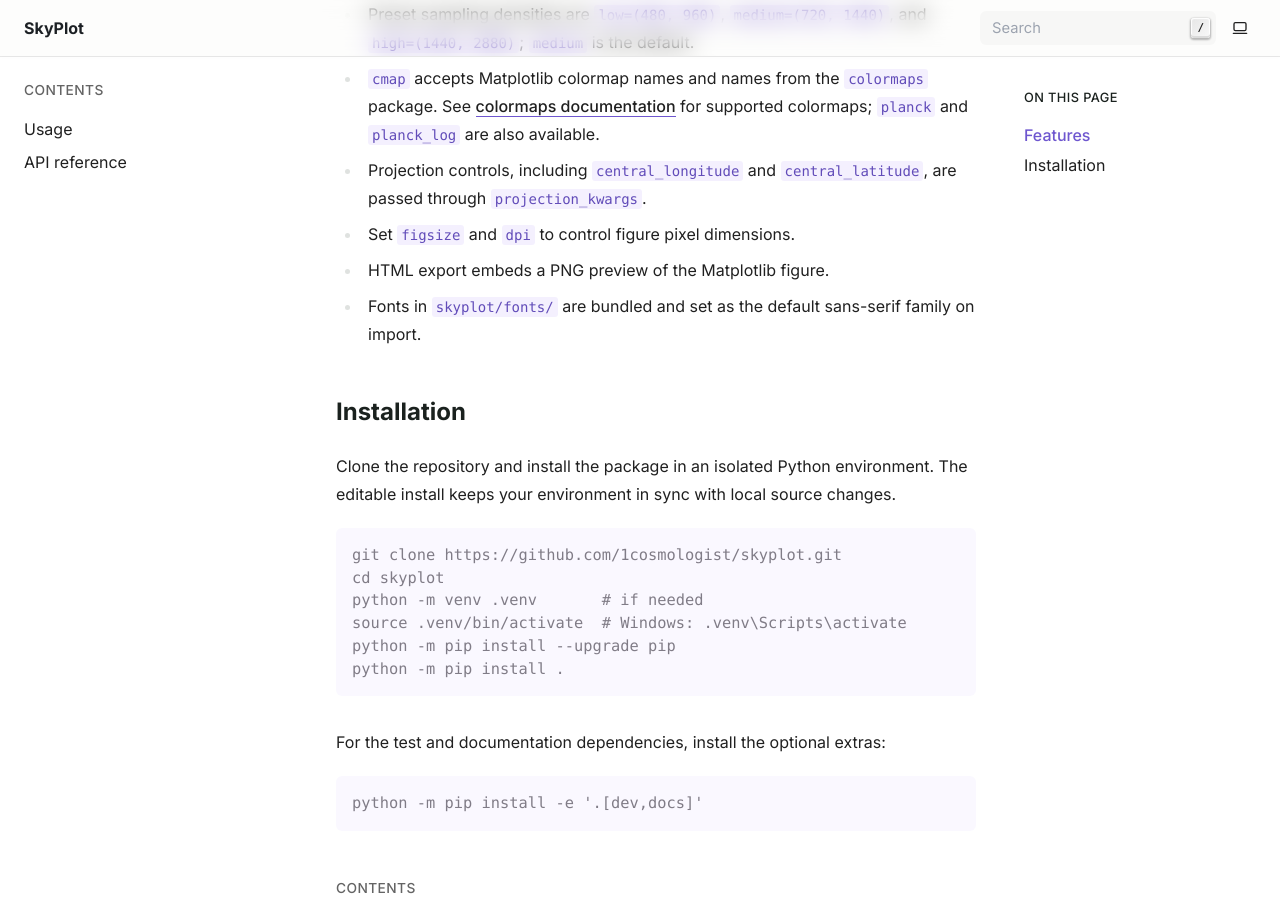
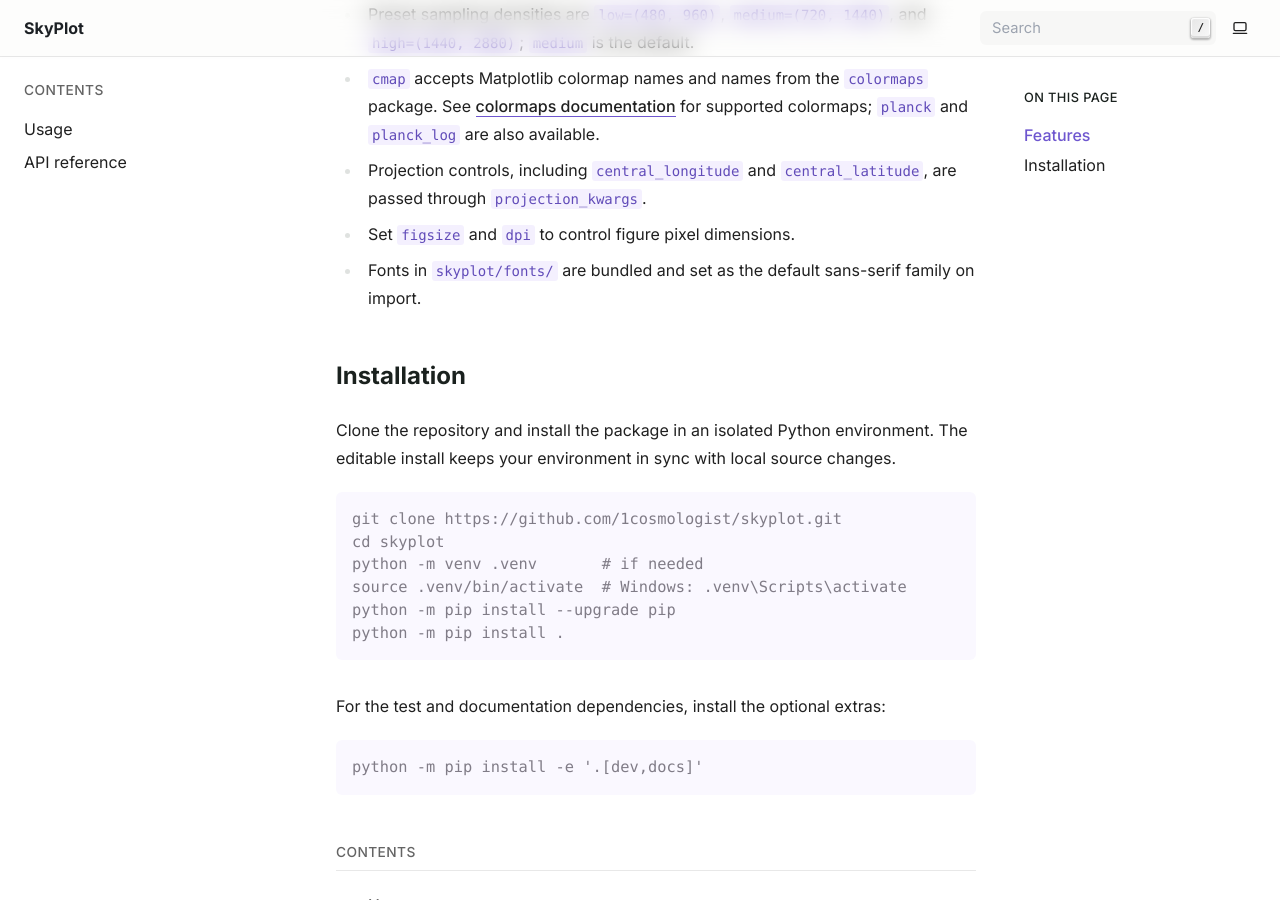
Before and after one commit to 1cosmologist/skyplot, a Sphinx documentation site: the page built from docs/index.rst, in a window 1280 px wide and 900 px high, scrolled down 484 px. Built offline with Sphinx 7.4.7, drawn with Linux system fonts in a browser that asks for light colours; the version number could not be read and is left out.

Commit message:
Removde html mention

```diff
--- a/docs/index.rst
+++ b/docs/index.rst
@@ -20,7 +20,6 @@ Features
 - Projection controls, including ``central_longitude`` and ``central_latitude``,
   are passed through ``projection_kwargs``.
 - Set ``figsize`` and ``dpi`` to control figure pixel dimensions.
-- HTML export embeds a PNG preview of the Matplotlib figure.
 - Fonts in ``skyplot/fonts/`` are bundled and set as the default sans-serif
   family on import.
 
--- a/docs/usage.rst
+++ b/docs/usage.rst
@@ -230,7 +230,7 @@ Saving a figure
 ---------------
 
 Each plotting function returns a Matplotlib figure. Pass that figure to
-``save_figure`` to write an image or an HTML export with a PNG preview.
+``save_figure`` to write an image.
 
 .. code-block:: python
 
```
